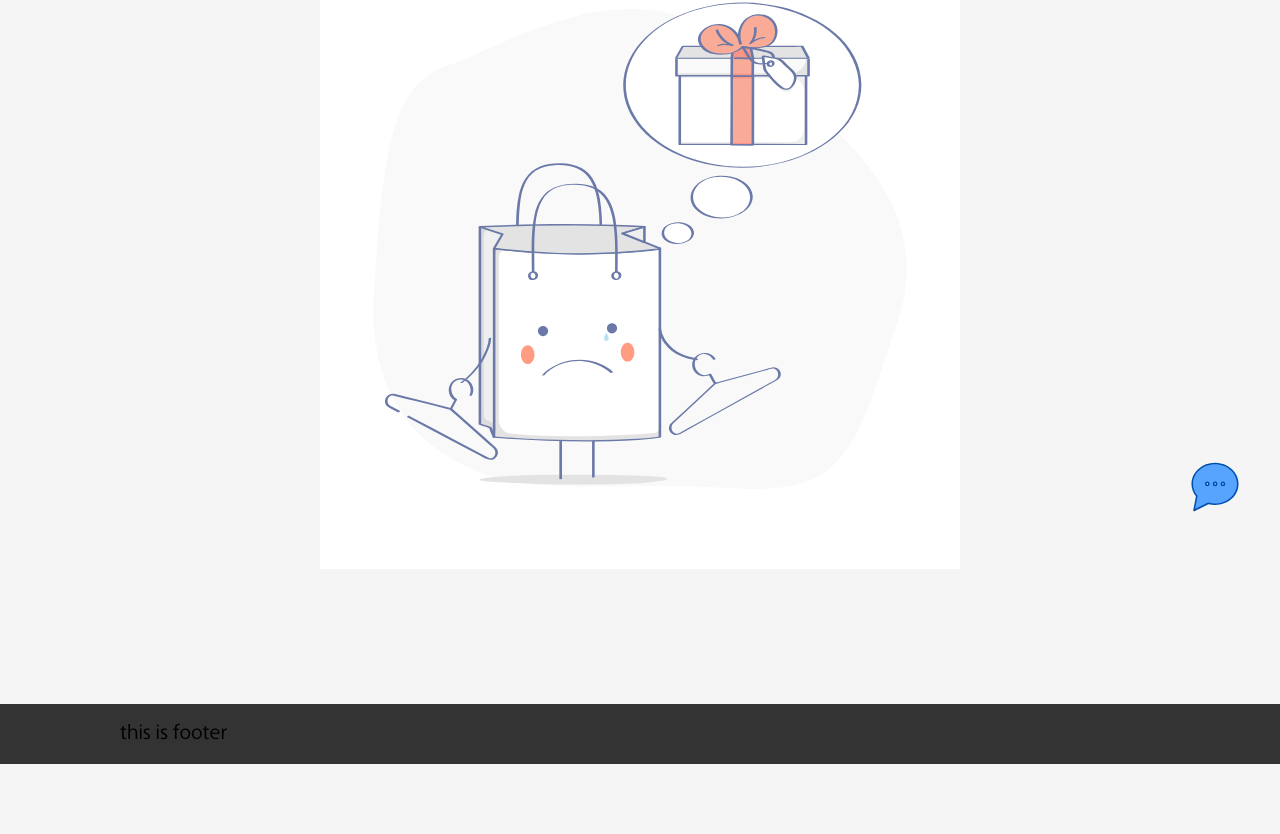
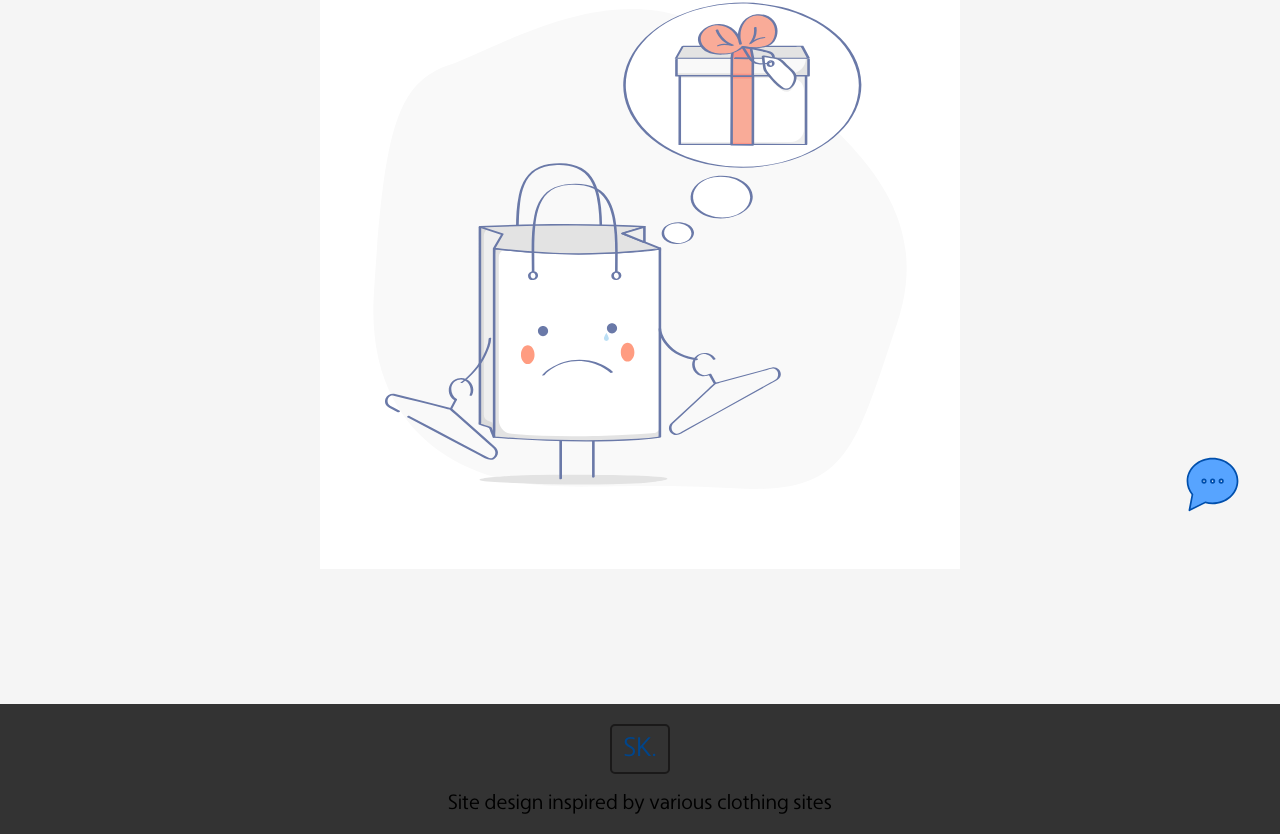
Before and after one commit to shakedkt/clothingstore_front, a React (Create React App) app: page /wishlist in a window 1280 px wide. Shown: the part 258-1092 px from the top of the page. Before the commit the page ends 1022 px from the top, so only its background shows below. Built offline with nearby package versions, Linux system fonts and the light colour scheme.

Commit message:
added messaging

```diff
--- a/src/cmps/footer.jsx
+++ b/src/cmps/footer.jsx
@@ -4,7 +4,11 @@ import React from 'react';
 export default (props) => {
     return (
         <footer className="footer-cmp">
-            <div>this is footer</div>
+            <div class="logo">
+                SK
+      <span>.</span>
+            </div>
+            <div>Site design inspired by various clothing sites</div>
         </footer>
     )
 }
--- a/src/styles/cmps/chat/chat.scss
+++ b/src/styles/cmps/chat/chat.scss
@@ -6,15 +6,15 @@
 
 
 .svg-chat-continer {
-    height: 50px;
+    height: 55px;
     cursor: pointer;
     position: fixed;
     bottom: 30px;
     right: 40px;
 
     .svg {
-        height: 50px;
-        width: 50px;
+        height: 55px;
+        width: 55px;
     }
 }
 
--- a/src/styles/cmps/footer/footer.scss
+++ b/src/styles/cmps/footer/footer.scss
@@ -1,7 +1,7 @@
 .footer-cmp {
     display: flex;
-    flex-direction: row;
-    justify-content: space-between;
+    flex-direction: column;
+    justify-content: center;
     align-items: center;
     padding: 20px 120px 20px 120px;
     background-color: #333;
@@ -15,4 +15,20 @@
     div {
         font-size: 20px;
     }
+
+    .logo {
+        font-size: 26px;
+        min-width: 60px;
+        height: 50px;
+        font-size: rem(45px);
+        color: #00458B;
+        border: 2px solid #1a1919;
+        display: flex;
+        justify-content: center;
+        align-items: center;
+        user-select: none;
+        border-radius: 5px;
+        cursor: pointer;
+        margin-bottom: 20px;
+    }
 }
```
Also changed, not shown: 3 other files (tests, documents, lock files or other folders).
